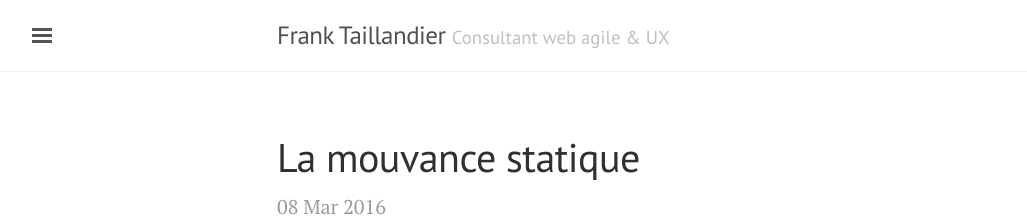
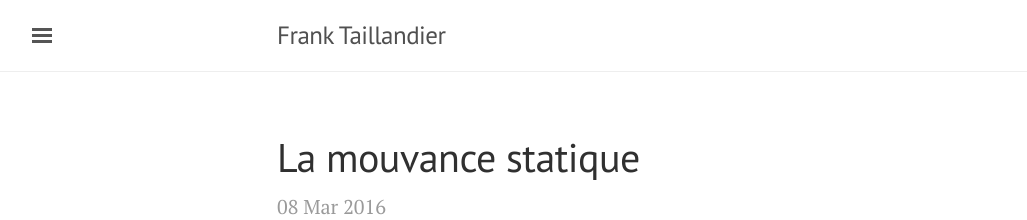
Before and after one commit to DirtyF/frank.taillandier.me, a Jekyll site: the page built from index.html, in a window 1280 px wide. Shown: the top 220 px of the page, without its empty margins (3-1030 px from the left). Built offline with Jekyll 4.4.1, drawn with Linux system fonts in a browser that asks for light colours; the list of posts is cut into pages by our own code; part of the change alters nothing that is shown.

Commit message:
Proper homepage title

```diff
--- a/_config.yml
+++ b/_config.yml
@@ -1,7 +1,6 @@
 # Setup
 title:               Frank Taillandier
-tagline:             Consultant web agile & UX
-description:         J'aide les équipes à concevoir de bons produits
+description:         Consultant web agile & UX
 github:
   url: http://frank.taillandier.me
 baseurl:             ""
--- a/index.html
+++ b/index.html
@@ -1,22 +1,21 @@
 ---
 layout: default
-title: Frank Taillandier, consultant web
 ---
 
 <div class="posts">
   {% for post in paginator.posts %}
+
   <div class="post">
     <h1 class="post-title">
       <a href="{{ site.baseurl }}{{ post.url }}">
         {{ post.title }}
       </a>
     </h1>
-
     <span class="post-date">{{ post.date | date_to_string }}</span>
-
     {{ post.excerpt }}
   </div>
-  {% endfor %}
+
+{% endfor %}
 </div>
 
 <div class="pagination">
```
